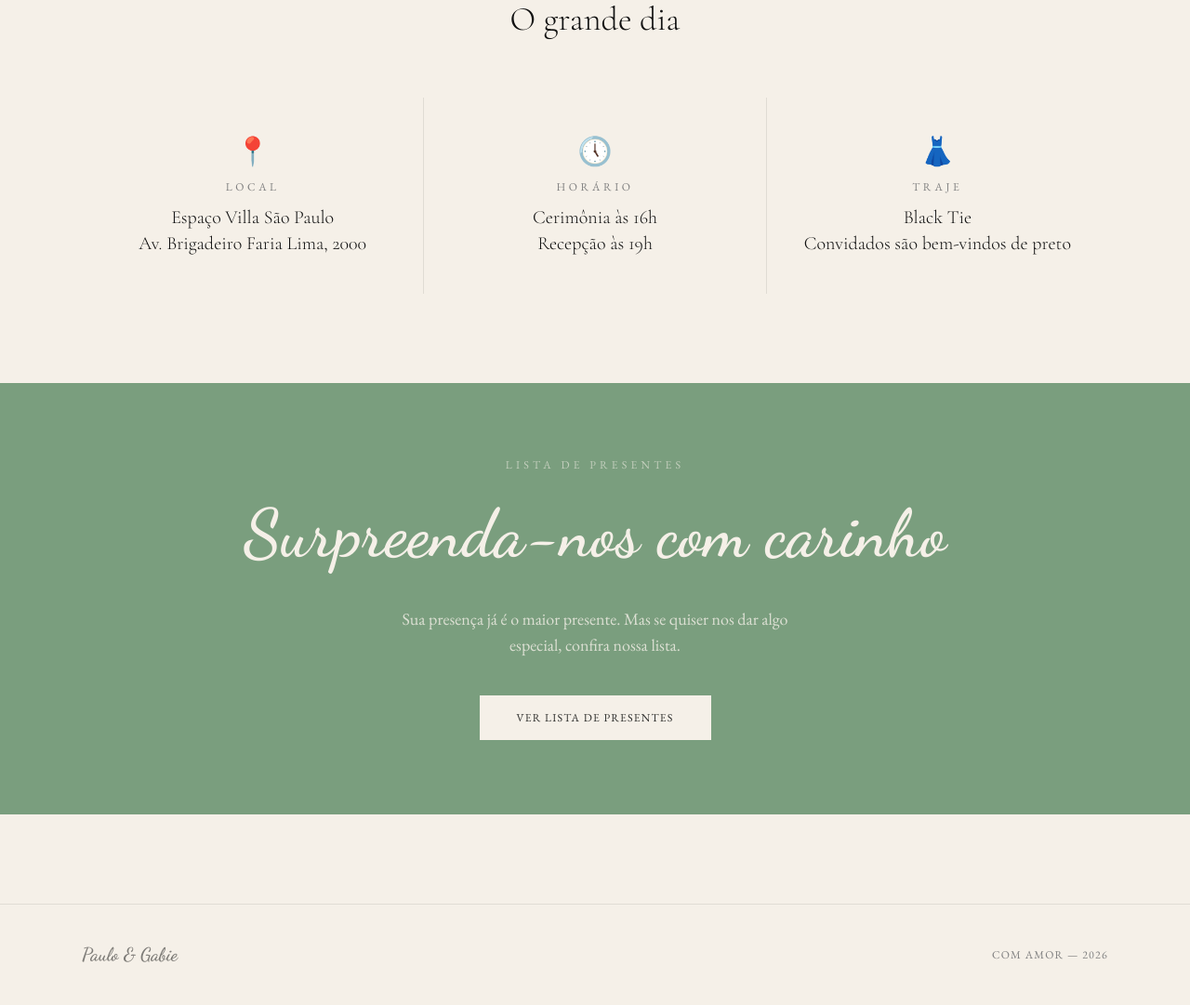
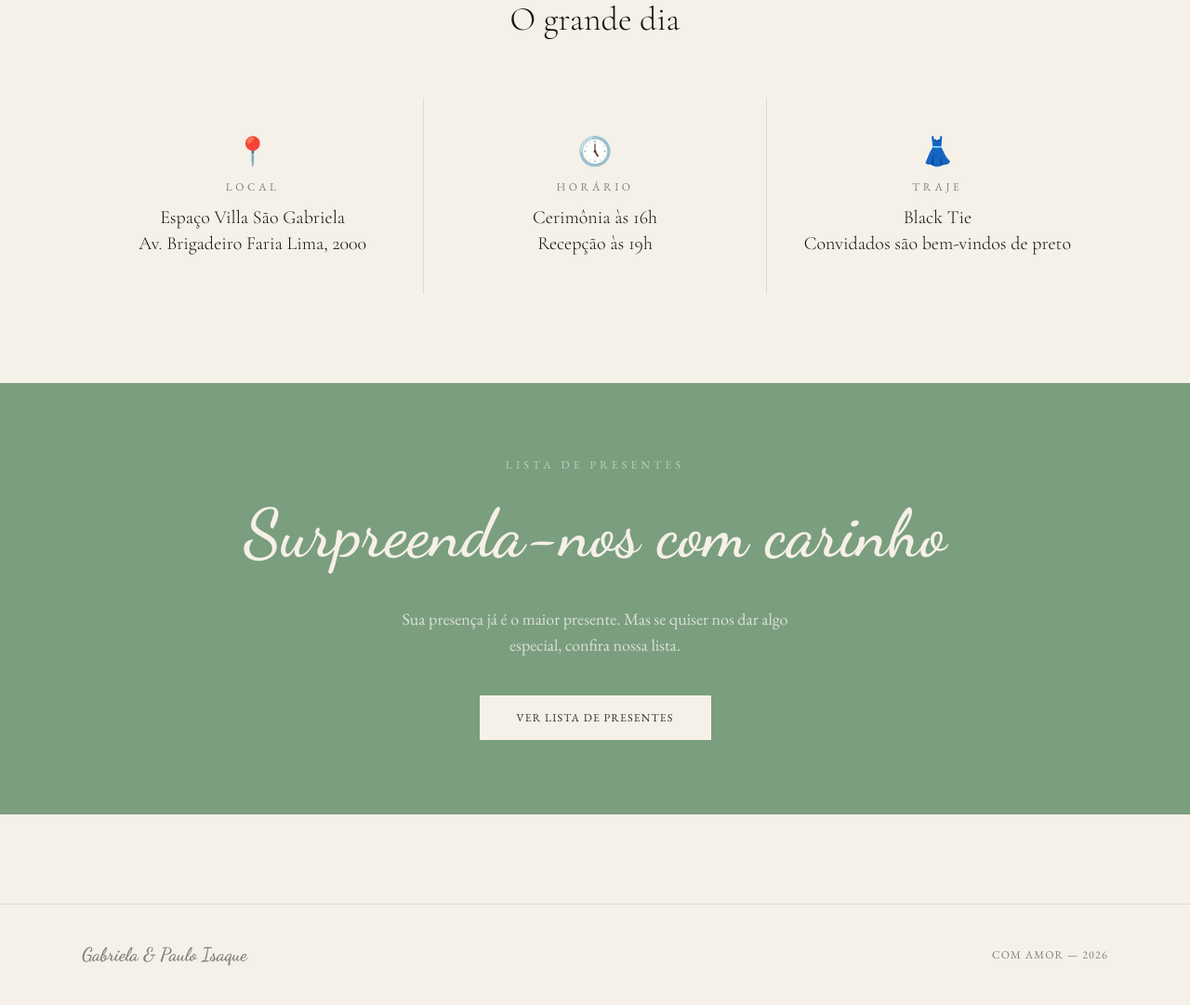
Before and after one commit to duduetc/CasamentoPauloGabie, a FastAPI app: page / in a window 1280 px wide. Shown: the part 2913-3994 px from the top of the page at 93% size. Run offline with FastAPI, Linux system fonts and the light colour scheme; some libraries are stand-ins or nearby versions.

Commit message:
feat: adição de imagens e alteração em detalhes do casamento

```diff
--- a/app/routes/gifts.py
+++ b/app/routes/gifts.py
@@ -61,7 +61,7 @@ GIFTS = [
 PIX_QR_CODE_IMG = "/static/images/pix_qr.png"
 PIX_COPY_PASTE = (
     "00020126580014br.gov.bcb.pix0136example-key-uuid-here5204000053039865802BR"
-    "5913Paulo e Gabie6009SAO PAULO62070503***6304ABCD"
+    "5913Gabriela e Paulo Isaque6009BRASILIA 62070503***6304ABCD"
 )
 
 
--- a/app/templates/base.html
+++ b/app/templates/base.html
@@ -3,7 +3,7 @@
 <head>
   <meta charset="UTF-8" />
   <meta name="viewport" content="width=device-width, initial-scale=1.0" />
-  <title>{% block title %}Paulo & Gabie{% endblock %}</title>
+  <title>{% block title %}Gabriela & Paulo Isaque{% endblock %}</title>
 
   <!-- Tailwind CDN -->
   <script src="https://cdn.tailwindcss.com"></script>
@@ -92,7 +92,7 @@
   <!-- ── Footer ─────────────────────────────────────────────────── -->
   <footer class="border-t border-charcoal/10 py-10 mt-24">
     <div class="max-w-6xl mx-auto px-6 flex flex-col md:flex-row items-center justify-between gap-4">
-      <p class="font-script text-xl text-charcoal/60">Paulo & Gabie</p>
+      <p class="font-script text-xl text-charcoal/60">Gabriela & Paulo Isaque</p>
       <p class="font-body text-xs text-muted tracking-widest uppercase">Com amor — 2026</p>
     </div>
   </footer>
--- a/app/templates/pages/gifts.html
+++ b/app/templates/pages/gifts.html
@@ -1,5 +1,5 @@
 {% extends "base.html" %}
-{% block title %}Lista de Presentes — Paulo & Gabie{% endblock %}
+{% block title %}Lista de Presentes — Gabriela & Paulo Isaque{% endblock %}
 
 {% block head %}
 <style>
--- a/app/templates/pages/home.html
+++ b/app/templates/pages/home.html
@@ -1,5 +1,5 @@
 {% extends "base.html" %}
-{% block title %}Paulo & Gabie — Nosso Casamento{% endblock %}
+{% block title %}Gabriela & Paulo Isaque — Nosso Casamento{% endblock %}
 
 {% block head %}
 <style>
@@ -56,7 +56,7 @@
   <!-- Background photo placeholder (swap src for real couple photo) -->
   <div class="absolute inset-0">
     <img src="/static/images/MELQ5754.jpg"
-         alt="Paulo e Gabie"
+         alt="Gabriela e Paulo Isaque"
          class="hero-img"
          onerror="this.style.display='none'">
     <!-- gradient overlay -->
@@ -70,10 +70,10 @@
     </p>
     <h1 class="fade-up delay-1 font-script text-cream leading-none"
         style="font-size: clamp(3.5rem, 10vw, 8rem);">
-      Paulo &amp; Gabie
+      Gabriela &amp; Paulo Isaque
     </h1>
     <p class="fade-up delay-2 font-display text-cream/70 text-xl md:text-2xl font-light mt-3 italic">
-      12 de Setembro de 2026 · São Paulo
+      07 de Setembro de 2026 · Brasília
     </p>
     <div class="fade-up delay-3 mt-8">
       <a href="/presentes"
@@ -95,10 +95,10 @@
 ──────────────────────────────────────────────────────────── -->
 <div class="overflow-hidden py-6 border-y border-charcoal/10 bg-cream">
   <div class="divider-script animate-[marquee_18s_linear_infinite]">
-    Paulo &amp; Gabie &nbsp;·&nbsp; 12.09.2026 &nbsp;·&nbsp;
-    Paulo &amp; Gabie &nbsp;·&nbsp; 12.09.2026 &nbsp;·&nbsp;
-    Paulo &amp; Gabie &nbsp;·&nbsp; 12.09.2026 &nbsp;·&nbsp;
-    Paulo &amp; Gabie &nbsp;·&nbsp; 12.09.2026
+    Gabriela &amp; Paulo Isaque &nbsp;·&nbsp; 12.09.2026 &nbsp;·&nbsp;
+    Gabriela &amp; Paulo Isaque &nbsp;·&nbsp; 12.09.2026 &nbsp;·&nbsp;
+    Gabriela &amp; Paulo Isaque &nbsp;·&nbsp; 12.09.2026 &nbsp;·&nbsp;
+    Gabriela &amp; Paulo Isaque &nbsp;·&nbsp; 12.09.2026
   </div>
 </div>
 <style>
@@ -198,7 +198,7 @@
 
   <div class="grid md:grid-cols-3 gap-px bg-charcoal/10">
     {% set details = [
-      ("📍", "Local", "Espaço Villa São Paulo\nAv. Brigadeiro Faria Lima, 2000"),
+      ("📍", "Local", "Espaço Villa São Gabriela\nAv. Brigadeiro Faria Lima, 2000"),
       ("🕔", "Horário", "Cerimônia às 16h\nRecepção às 19h"),
       ("👗", "Traje", "Black Tie\nConvidados são bem-vindos de preto"),
     ] %}
--- a/app/templates/partials/pix_payment.html
+++ b/app/templates/partials/pix_payment.html
@@ -64,7 +64,7 @@
     <!-- Love note -->
     <div class="mt-8 pt-6 border-t border-charcoal/8">
       <p class="font-script text-sage text-xl">Obrigado pelo carinho! 🌿</p>
-      <p class="font-body text-xs text-muted mt-1">Paulo & Gabie</p>
+      <p class="font-body text-xs text-muted mt-1">Gabriela & Paulo Isaque</p>
     </div>
   </div>
 </div>
```
Also changed, not shown: README.md, app/static/images/gifts/adega.jpg, app/static/images/gifts/cama.jpg, app/static/images/gifts/kitchenaid.jpg, app/static/images/gifts/panelas.jpg, app/static/images/gifts/toalhas.jpg, app/static/images/gifts/viagem.jpg.
